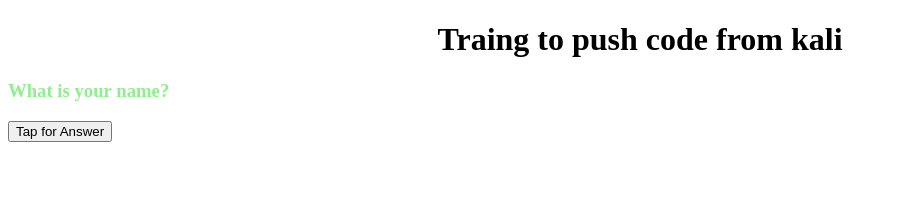
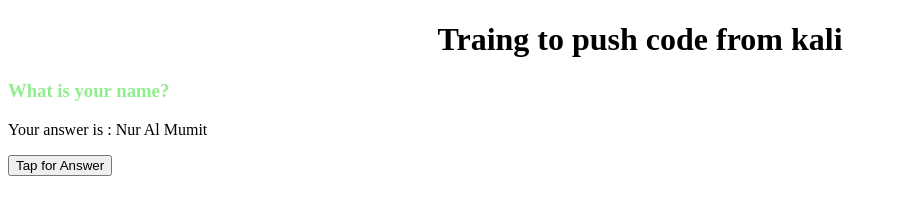
Before and after one commit to Mumit1/gitfrom-kail, a plain HTML site: page index.html in a window 1280 px wide. Both pictures are taken after a click on the button "Tap for Answer". Shown: the whole page, without its empty margins (0-897 px from the left). Drawn offline with Linux system fonts and the light colour scheme.

Commit message:
make the btn dynamic

```diff
--- a/index.html
+++ b/index.html
@@ -12,7 +12,7 @@
         <h1 class="header-heading">Traing to push code from kali</h1>
     </header>
     <main>
-        <section>
+        <section id="question-answer-section">
             <h3 class="qusetion-head">What is your name?</h3>
         </section>
         <button id="btn">Tap for Answer</button>
--- a/js/script.js
+++ b/js/script.js
@@ -1,3 +1,7 @@
 document.getElementById("btn").addEventListener("click", () => {
-    alert("ami kintu kaj kortisi");
+    const section = document.getElementById("question-answer-section");
+    const name = "Nur Al Mumit"
+    const div = document.createElement("div");
+    div.innerHTML = `<p>Your answer is : ${name}</p>`
+    section.appendChild(div);
 })
```
